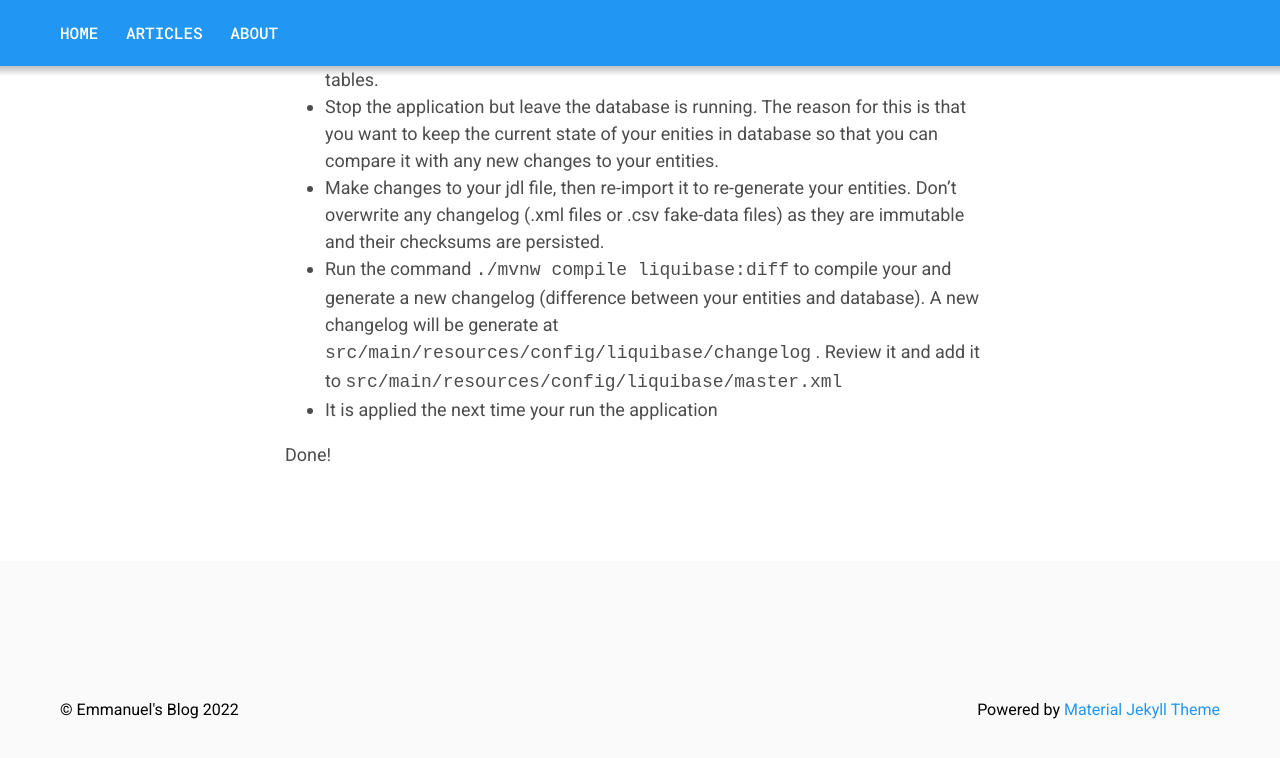
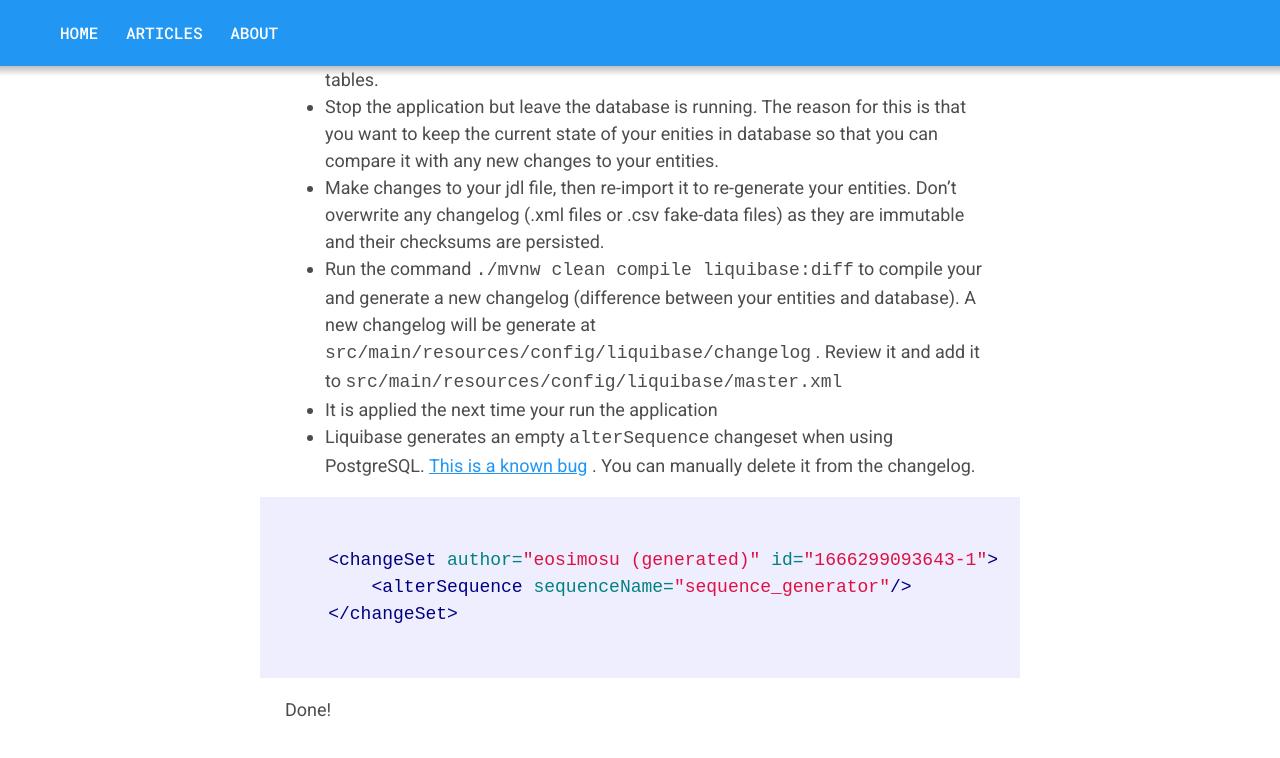
Before and after one commit to osimosu/osimosu.github.io, a Jekyll site: the page built from _posts/2022-10-18-how-to-update-jhipster-entity.markdown, in a window 1280 px wide and 900 px high, scrolled down 534 px. Shown: the top 758 px of the window. Built offline with Jekyll 4.4.1, drawn with Linux system fonts in a browser that asks for light colours.

Commit message:
New post

````diff
--- a/_posts/2022-10-18-how-to-update-jhipster-entity.markdown
+++ b/_posts/2022-10-18-how-to-update-jhipster-entity.markdown
@@ -13,9 +13,15 @@ Typically, to update a jhipster entity, you do the following:
 - Make sure your database is running, then start the application to generate your tables.
 - Stop the application but leave the database is running. The reason for this is that you want to keep the current state of your enities in database so that you can compare it with any new changes to your entities.
 - Make changes to your jdl file, then re-import it to re-generate your entities. Don't overwrite any changelog (.xml files or .csv fake-data files) as they are immutable and their checksums are persisted.
-- Run the command `./mvnw compile liquibase:diff` to compile your and generate a new changelog (difference between your entities and database). A new changelog will be generate at `src/main/resources/config/liquibase/changelog`
+- Run the command `./mvnw clean compile liquibase:diff` to compile your and generate a new changelog (difference between your entities and database). A new changelog will be generate at `src/main/resources/config/liquibase/changelog`
 . Review it and add it to `src/main/resources/config/liquibase/master.xml`
 - It is applied the next time your run the application
+- Liquibase generates an empty `alterSequence` changeset when using PostgreSQL. [This is a known bug](https://github.com/liquibase/liquibase/issues/2223){:target="_blank"} . You can manually delete it from the changelog.
 
+```xml
+    <changeSet author="eosimosu (generated)" id="1666299093643-1">
+        <alterSequence sequenceName="sequence_generator"/>
+    </changeSet>
+```
 
 Done!
````
